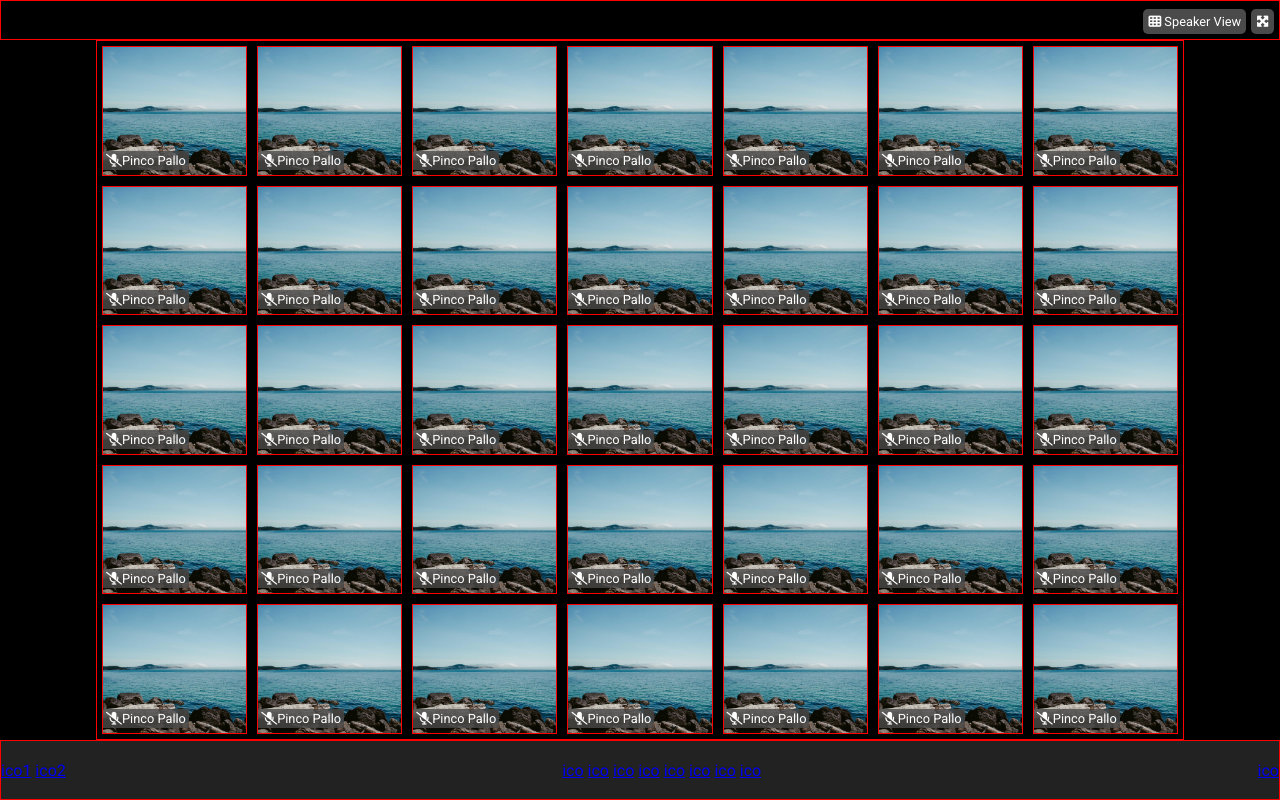
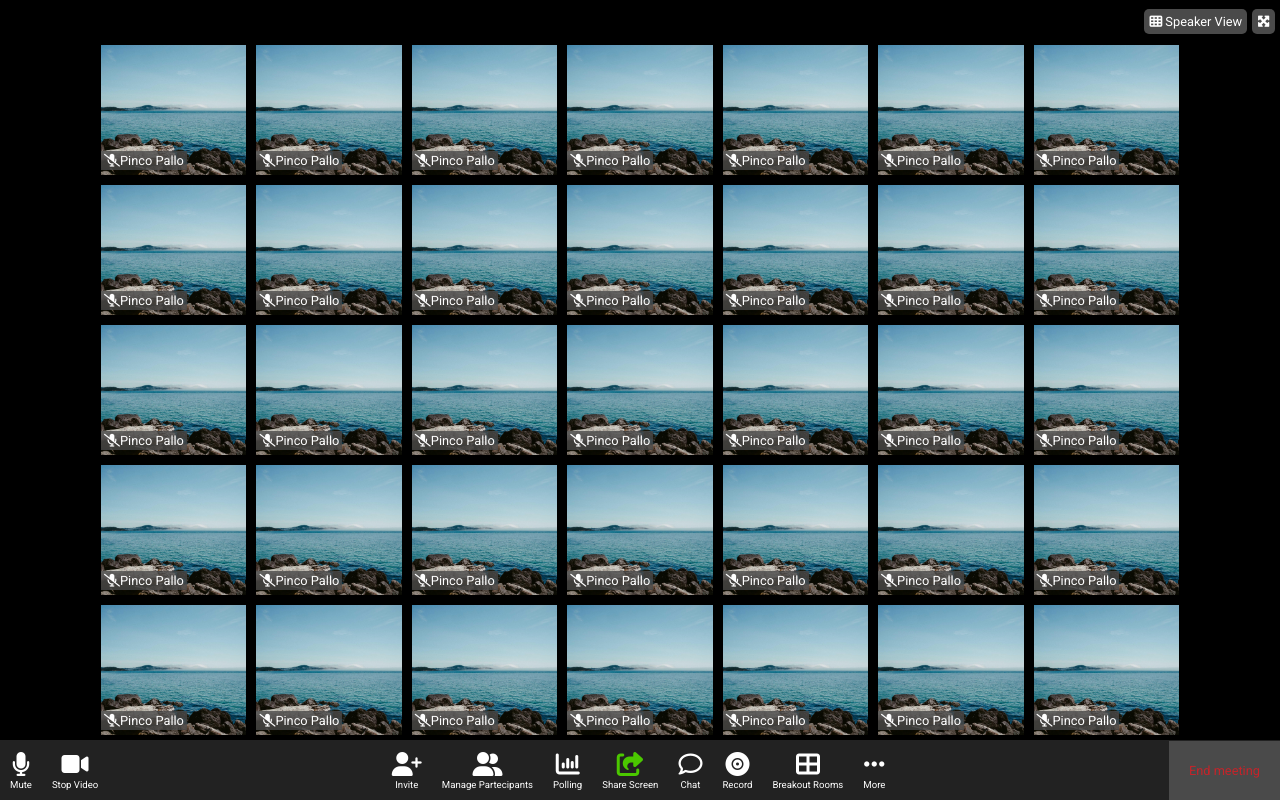
Before and after one commit to AndreaCollura/html-css-zoom, a plain HTML site: page index.html in a window 1280 px wide. Drawn offline with Linux system fonts and the light colour scheme.

Commit message:
added footer icon+ text

```diff
--- a/css/style.css
+++ b/css/style.css
@@ -36,7 +36,7 @@ body{
 
 .head-nav{
     max-width: 100%;
-    /* padding-bottom: 40px; */
+
     height: 40px ;
 }
 
@@ -73,8 +73,14 @@ body{
 .d-flex{
     display: flex;
     flex-flow: row wrap;
-    /* gap: ; */
 
+
+}
+
+
+.d-flex-col{
+    display: flex;
+    flex-flow: column wrap;
 }
 
 .justicon-end{
@@ -92,6 +98,10 @@ body{
 
 .alicon-center{
     align-content:center ;
+}
+
+.alitem-center{
+    align-items: center;
 }
 
 
@@ -129,5 +139,44 @@ header a {
     background-color: var(--grey-proname);
     color: var(--white-text);
     font-size: 0.8rem;
+}
+
+
+.btn-conf{
+    text-align: center;
+    padding: 0 10px;
+}
+
+
+.btn-conf a{
+    text-align: center;
+    color: var(--white-text);
+    font-size: 1.5rem;
+
 
 }
+
+.btn-conf p{
+    font-size: 0.6rem;
+
+}
+
+.green-btn{
+    color: var(--green-share);
+}
+
+.exit-box a{
+    color: var(--red-exit);
+    text-decoration: none;
+    font-size: .8rem;
+
+}
+
+
+.exit-box span{
+    text-align: center;
+    padding: 22px 20px;
+    background-color: var(--grey-exit);
+
+
+}
--- a/index.html
+++ b/index.html
@@ -1,5 +1,6 @@
 <!DOCTYPE html>
 <html lang="en">
+
 <head>
     <meta charset="UTF-8">
     <meta http-equiv="X-UA-Compatible" content="IE=edge">
@@ -19,154 +20,154 @@
 
 <body>
 
-  <!-- header finito   -->
+    <!-- header finito   -->
     <header>
-        <div class="head-nav d-flex justicon-end alicon-center debug">
+        <div class="head-nav d-flex justicon-end alicon-center">
             <div><a href="#"><span><i class="fa-solid fa-table-cells"></i> Speaker View</span></a></div>
             <div><a href="#"><span><i class="fa-solid fa-maximize"></i></span></a></div>
         </div>
     </header>
 
-
+    <!-- MAIN FINTO -->
     <main>
-        <div class="main-container d-flex justicon-start debug">
-            <div class="profile-card debug">
+        <div class="main-container d-flex justicon-start ">
+            <div class="profile-card ">
                 <img src="./img/16-2500x1667.jpg" alt="">
                 <div class="profile-name"><span><i class="fa-solid fa-microphone-slash"></i>Pinco Pallo <span></div>
             </div>
-            <div class="profile-card debug">
+            <div class="profile-card ">
                 <img src="./img/16-2500x1667.jpg" alt="">
                 <div class="profile-name"><span><i class="fa-solid fa-microphone-slash"></i>Pinco Pallo <span></div>
             </div>
-            <div class="profile-card debug">
+            <div class="profile-card ">
                 <img src="./img/16-2500x1667.jpg" alt="">
                 <div class="profile-name"><span><i class="fa-solid fa-microphone-slash"></i>Pinco Pallo <span></div>
             </div>
-            <div class="profile-card debug">
+            <div class="profile-card ">
                 <img src="./img/16-2500x1667.jpg" alt="">
                 <div class="profile-name"><span><i class="fa-solid fa-microphone-slash"></i>Pinco Pallo <span></div>
             </div>
-            <div class="profile-card debug">
+            <div class="profile-card ">
                 <img src="./img/16-2500x1667.jpg" alt="">
                 <div class="profile-name"><span><i class="fa-solid fa-microphone-slash"></i>Pinco Pallo <span></div>
             </div>
-            <div class="profile-card debug">
+            <div class="profile-card ">
                 <img src="./img/16-2500x1667.jpg" alt="">
                 <div class="profile-name"><span><i class="fa-solid fa-microphone-slash"></i>Pinco Pallo <span></div>
             </div>
-            <div class="profile-card debug">
+            <div class="profile-card ">
                 <img src="./img/16-2500x1667.jpg" alt="">
                 <div class="profile-name"><span><i class="fa-solid fa-microphone-slash"></i>Pinco Pallo <span></div>
             </div>
-            <div class="profile-card debug">
+            <div class="profile-card ">
                 <img src="./img/16-2500x1667.jpg" alt="">
                 <div class="profile-name"><span><i class="fa-solid fa-microphone-slash"></i>Pinco Pallo <span></div>
             </div>
-            <div class="profile-card debug">
+            <div class="profile-card ">
                 <img src="./img/16-2500x1667.jpg" alt="">
                 <div class="profile-name"><span><i class="fa-solid fa-microphone-slash"></i>Pinco Pallo <span></div>
             </div>
-            <div class="profile-card debug">
+            <div class="profile-card ">
                 <img src="./img/16-2500x1667.jpg" alt="">
                 <div class="profile-name"><span><i class="fa-solid fa-microphone-slash"></i>Pinco Pallo <span></div>
             </div>
-            <div class="profile-card debug">
+            <div class="profile-card ">
                 <img src="./img/16-2500x1667.jpg" alt="">
                 <div class="profile-name"><span><i class="fa-solid fa-microphone-slash"></i>Pinco Pallo <span></div>
             </div>
-            <div class="profile-card debug">
+            <div class="profile-card ">
                 <img src="./img/16-2500x1667.jpg" alt="">
                 <div class="profile-name"><span><i class="fa-solid fa-microphone-slash"></i>Pinco Pallo <span></div>
             </div>
-            <div class="profile-card debug">
+            <div class="profile-card ">
                 <img src="./img/16-2500x1667.jpg" alt="">
                 <div class="profile-name"><span><i class="fa-solid fa-microphone-slash"></i>Pinco Pallo <span></div>
             </div>
-            <div class="profile-card debug">
+            <div class="profile-card ">
                 <img src="./img/16-2500x1667.jpg" alt="">
                 <div class="profile-name"><span><i class="fa-solid fa-microphone-slash"></i>Pinco Pallo <span></div>
             </div>
-            <div class="profile-card debug">
+            <div class="profile-card ">
                 <img src="./img/16-2500x1667.jpg" alt="">
                 <div class="profile-name"><span><i class="fa-solid fa-microphone-slash"></i>Pinco Pallo <span></div>
             </div>
-            <div class="profile-card debug">
+            <div class="profile-card ">
                 <img src="./img/16-2500x1667.jpg" alt="">
                 <div class="profile-name"><span><i class="fa-solid fa-microphone-slash"></i>Pinco Pallo <span></div>
             </div>
-            <div class="profile-card debug">
+            <div class="profile-card ">
                 <img src="./img/16-2500x1667.jpg" alt="">
                 <div class="profile-name"><span><i class="fa-solid fa-microphone-slash"></i>Pinco Pallo <span></div>
             </div>
-            <div class="profile-card debug">
+            <div class="profile-card ">
                 <img src="./img/16-2500x1667.jpg" alt="">
                 <div class="profile-name"><span><i class="fa-solid fa-microphone-slash"></i>Pinco Pallo <span></div>
             </div>
-            <div class="profile-card debug">
+            <div class="profile-card ">
                 <img src="./img/16-2500x1667.jpg" alt="">
                 <div class="profile-name"><span><i class="fa-solid fa-microphone-slash"></i>Pinco Pallo <span></div>
             </div>
-            <div class="profile-card debug">
+            <div class="profile-card ">
                 <img src="./img/16-2500x1667.jpg" alt="">
                 <div class="profile-name"><span><i class="fa-solid fa-microphone-slash"></i>Pinco Pallo <span></div>
             </div>
-            <div class="profile-card debug">
+            <div class="profile-card ">
                 <img src="./img/16-2500x1667.jpg" alt="">
                 <div class="profile-name"><span><i class="fa-solid fa-microphone-slash"></i>Pinco Pallo <span></div>
             </div>
-            <div class="profile-card debug">
+            <div class="profile-card ">
                 <img src="./img/16-2500x1667.jpg" alt="">
                 <div class="profile-name"><span><i class="fa-solid fa-microphone-slash"></i>Pinco Pallo <span></div>
             </div>
-            <div class="profile-card debug">
+            <div class="profile-card ">
                 <img src="./img/16-2500x1667.jpg" alt="">
                 <div class="profile-name"><span><i class="fa-solid fa-microphone-slash"></i>Pinco Pallo <span></div>
             </div>
-            <div class="profile-card debug">
+            <div class="profile-card ">
                 <img src="./img/16-2500x1667.jpg" alt="">
                 <div class="profile-name"><span><i class="fa-solid fa-microphone-slash"></i>Pinco Pallo <span></div>
             </div>
-            <div class="profile-card debug">
+            <div class="profile-card ">
                 <img src="./img/16-2500x1667.jpg" alt="">
                 <div class="profile-name"><span><i class="fa-solid fa-microphone-slash"></i>Pinco Pallo <span></div>
             </div>
-            <div class="profile-card debug">
+            <div class="profile-card ">
                 <img src="./img/16-2500x1667.jpg" alt="">
                 <div class="profile-name"><span><i class="fa-solid fa-microphone-slash"></i>Pinco Pallo <span></div>
             </div>
-            <div class="profile-card debug">
+            <div class="profile-card ">
                 <img src="./img/16-2500x1667.jpg" alt="">
                 <div class="profile-name"><span><i class="fa-solid fa-microphone-slash"></i>Pinco Pallo <span></div>
             </div>
-            <div class="profile-card debug">
+            <div class="profile-card ">
                 <img src="./img/16-2500x1667.jpg" alt="">
                 <div class="profile-name"><span><i class="fa-solid fa-microphone-slash"></i>Pinco Pallo <span></div>
             </div>
-            <div class="profile-card debug">
+            <div class="profile-card ">
                 <img src="./img/16-2500x1667.jpg" alt="">
                 <div class="profile-name"><span><i class="fa-solid fa-microphone-slash"></i>Pinco Pallo <span></div>
             </div>
-            <div class="profile-card debug">
+            <div class="profile-card ">
                 <img src="./img/16-2500x1667.jpg" alt="">
                 <div class="profile-name"><span><i class="fa-solid fa-microphone-slash"></i>Pinco Pallo <span></div>
             </div>
-            <div class="profile-card debug">
+            <div class="profile-card ">
                 <img src="./img/16-2500x1667.jpg" alt="">
                 <div class="profile-name"><span><i class="fa-solid fa-microphone-slash"></i>Pinco Pallo <span></div>
             </div>
-            <div class="profile-card debug">
+            <div class="profile-card ">
                 <img src="./img/16-2500x1667.jpg" alt="">
                 <div class="profile-name"><span><i class="fa-solid fa-microphone-slash"></i>Pinco Pallo <span></div>
             </div>
-            <div class="profile-card debug">
+            <div class="profile-card ">
                 <img src="./img/16-2500x1667.jpg" alt="">
                 <div class="profile-name"><span><i class="fa-solid fa-microphone-slash"></i>Pinco Pallo <span></div>
             </div>
-            <div class="profile-card debug">
+            <div class="profile-card ">
                 <img src="./img/16-2500x1667.jpg" alt="">
                 <div class="profile-name"><span><i class="fa-solid fa-microphone-slash"></i>Pinco Pallo <span></div>
             </div>
-            <div class="profile-card debug">
+            <div class="profile-card ">
                 <img src="./img/16-2500x1667.jpg" alt="">
                 <div class="profile-name"><span><i class="fa-solid fa-microphone-slash"></i>Pinco Pallo <span></div>
             </div>
@@ -175,28 +176,60 @@
 
     </main>
 
+<!-- FOOTER FINITO...mancano frecce di selezione -->
+    <footer>
+        <div class="footer-nav d-flex justicon-start justicon-spacebtw alicon-center">
+            <div class="media-box d-flex">
+                <div class="btn-conf">
+                    <a href="#"><span><i class="fa-solid fa-microphone"></i></a>
+                    <p>Mute</p>
+                </div>
+                <div class="btn-conf">
+                    <a href="#"><i class="fa-solid fa-video"></i></a>
+                    <p>Stop Video</p>
+                </div>
+            </div>
+            <div class="option-box d-flex">
+                <div class="btn-conf">
+                    <a href="#"><span><i class="fa-solid fa-user-plus"></i></a>
+                    <p>Invite</p>
+                </div>
+                <div class="btn-conf">
+                    <a href="#"><i class="fa-solid fa-user-group"></i></a>
+                    <p>Manage Partecipants</p>
+                </div>
+                <div class="btn-conf">
+                    <a href="#"><i class="fa-solid fa-chart-column"></i></a>
+                    <p>Polling</p>
+                </div>
+                <div class="btn-conf">
+                    <a href="#"><span class="green-btn"><i class="fa-solid fa-share-from-square"></i></span></a>
+                    <p>Share Screen</p>
+                </div>
+                <div class="btn-conf">
+                    <a href="#"><i class="fa-regular fa-comment"></i></a>
+                    <p>Chat</p>
+                </div>
+                <div class="btn-conf">
+                    <a href="#"><i class="fa-solid fa-record-vinyl"></i></a>
+                    <p>Record</p>
+                </div>
+                <div class="btn-conf">
+                    <a href="#"><i class="fa-solid fa-table-cells-large"></i></a>
+                    <p>Breakout Rooms</p>
+                </div>
+                <div class="btn-conf">
+                    <a href="#"><i class="fa-solid fa-ellipsis"></i></a>
+                    <p>More</p>
+                </div>
 
-    <footer>
-        <div class="footer-nav d-flex justicon-start justicon-spacebtw alicon-center debug">
-            <div class="media-box">
-                <a href="#">ico1</a>
-                <a href="#">ico2</a>
             </div>
-            <div class="option-box">
-                <a href="#">ico</a>
-                <a href="#">ico</a>
-                <a href="#">ico</a>
-                <a href="#">ico</a>
-                <a href="#">ico</a>
-                <a href="#">ico</a>
-                <a href="#">ico</a>
-                <a href="#">ico</a>
-            </div>
-            <div class="exit-box">
-                <a href="#">ico</a>
+            <div class="exit-box d-flex alicon-center ">
+                <a href="#"><span>End meeting</span></a>
             </div>
         </div>
     </footer>
 
 </body>
+
 </html>
```
